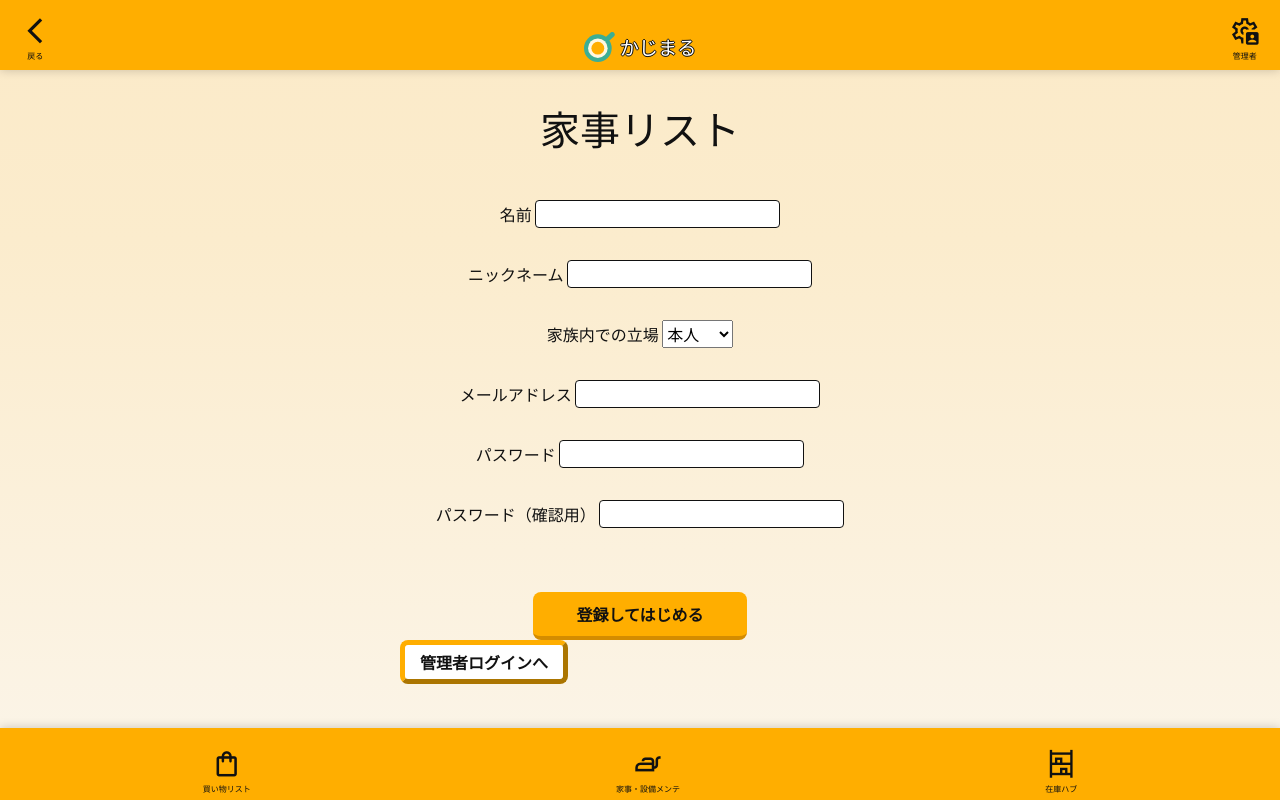
After one commit to autumn-Hackathon-2025-F-Team/kajimaru-app, a Django app: template src/templates/dashboard/task_list.html in a window 1280 px wide. The commit adds this page. Run offline with Django 5.2, Linux system fonts and the light colour scheme; the template is opened without the code that fills it: values that come from a table or form of the project are taken from there, others are empty.

```diff
--- /dev/null
+++ b/src/templates/dashboard/task_list.html
@@ -0,0 +1,33 @@
+{% extends 'base.html' %}
+{% load static %}
+
+{% block title %}ホーム{% endblock %}
+
+{% block css %}
+  <link rel="stylesheet" href="{% static 'css/components/button.css' %}">
+  <link rel="stylesheet" href="{% static 'css/components/form.css' %}">
+  <link rel="stylesheet" href="{% static 'css/components/top_nav.css' %}">
+  <link rel="stylesheet" href="{% static 'css/components/bottom_nav.css' %}">
+  <link rel="stylesheet" href="{% static 'css/dashboard/home.css' %}">
+ {% endblock %}
+
+{% block header %}
+{% include "components/top_nav.html" %}
+{% endblock %}
+
+{% block page_title %}家事リスト{% endblock %}
+{% block content %}
+<form method="post" class="owner_signup_form">{% csrf_token %}
+  {{ signup_form.as_p }}
+<button class="btn-primary" type="submit">登録してはじめる</button>
+</form>
+<div class="link_set">
+  <a href="{% url 'admin_login' %}" class="btn btn-secondary">管理者ログインへ</a>
+</div>
+{% endblock %}
+
+{% block footer %}
+{% include "components/bottom_nav.html" %}
+{% endblock %}
+{% block script %}
+{% endblock %}
--- a/src/templates/user/admin_gate.html
+++ b/src/templates/user/admin_gate.html
@@ -22,9 +22,9 @@
     {% csrf_token %}
     {{ form.as_p }}
     <button class="btn-primary" type="submit">入室する</button>
-    <p class="link_set">
+    <div class="link_set">
       <a href="{% url 'profiles_list' %}" class="btn btn-secondary">プロフィール一覧へ</a>
-    </p>
+    </div>
   </form>
 
   {% for m in messages %}
--- a/src/templates/user/admin_user.html
+++ b/src/templates/user/admin_user.html
@@ -32,11 +32,11 @@
     {% endfor %}
   </ul>
   <hr>
-  <p class="link_set">
+  <div class="link_set">
     <a href="{% url 'family_invite_create' %}" class="btn btn-primary" style="border-radius: 8px; font-size: 1rem; font-weight: bold; padding: 10px 20px;">
       招待コードを発行する
     </a>
-  </p>
+  </div>
   <div class="btn_space">
     <a href="{% url 'profiles_list' %}" class="btn btn-secondary">プロフィール一覧へ</a>
   </div>
--- a/src/templates/user/avatar_edit.html
+++ b/src/templates/user/avatar_edit.html
@@ -40,9 +40,9 @@
   </div>
 
   <button class="btn-primary" type="submit">更新する</button>
-  <p class="link_set">
+  <div class="link_set">
     <a href="{% url 'profiles_list' %}" class="btn btn-secondary">キャンセル</a>
-  </p>
+  </div>
 </form>
 
 {% for m in messages %}<p class="alert_message">{{ m }}</p>{% endfor %}
--- a/src/templates/user/code_input.html
+++ b/src/templates/user/code_input.html
@@ -22,9 +22,9 @@
     <input name="code8" inputmode="numeric" pattern="\d{8}" maxlength="8" required>
     <button class="btn-primary" type="submit">参加する</button>
   </form>
-  <p class="link_set">
+  <div class="link_set">
     <a href="{% url 'admin_login' %}" class="btn btn-secondary">管理者ログイン</a>
-  </p>
+  </div>
   {% for m in messages %}<p class="alert_message" style="color:red">{{ m }}</p>{% endfor %}
 {% endblock %}
 
--- a/src/templates/user/login.html
+++ b/src/templates/user/login.html
@@ -26,9 +26,9 @@
     {{ form.as_p }}
     <button class="btn-primary" type="submit">登録して入室する</button>
   </form>
-  <p class="link_set">
+  <div class="link_set">
     <a href="{% url 'profiles_list' %}" class="btn btn-secondary">プロフィールへ戻る</a>
-  </p>
+  </div>
   {% for m in messages %}<p class="alert_message" style="color:red">{{ m }}</p>{% endfor %}
 {% endblock %}
 
--- a/src/templates/user/member_delete_confirm.html
+++ b/src/templates/user/member_delete_confirm.html
@@ -21,9 +21,9 @@
 <form method="post">{% csrf_token %}
 <button class="btn-danger">削除する</button>
 </form>
-<p class="link_set">
+<div class="link_set">
     <a href="{% url 'admin_user' %}" class="btn btn-secondary">キャンセル</a>
-</p>
+</div>
 {% endblock %}
 
 {% block footer %}
--- a/src/templates/user/owner_login.html
+++ b/src/templates/user/owner_login.html
@@ -21,9 +21,9 @@
   {{ form.as_p }}
 <button class="btn-primary" type="submit">ログインする</button>
 </form>
-<p class="link_set">
+<div class="link_set">
   <a href="{% url 'signup' %}" class="btn btn-secondary">新規登録へ</a>
-</p>
+</div>
 {% for m in messages %}<p class="alert_message" style="color:red">{{ m }}</p>{% endfor %}
 {% endblock %}
 
--- a/src/templates/user/owner_signup.html
+++ b/src/templates/user/owner_signup.html
@@ -22,9 +22,9 @@
   {{ signup_form.as_p }}
 <button class="btn-primary" type="submit">登録してはじめる</button>
 </form>
-<p class="link_set">
+<div class="link_set">
   <a href="{% url 'admin_login' %}" class="btn btn-secondary">管理者ログインへ</a>
-</p>
+</div>
 {% for m in messages %}<p class="alert_message" style="color:red">{{ m }}</p>{% endfor %}
 {% endblock %}
 
--- a/src/templates/user/pin_reset.html
+++ b/src/templates/user/pin_reset.html
@@ -57,7 +57,7 @@
       </div>
 
       <button class="btn-primary" type="submit">リセットする</button>
-      <p class="link_set"><a href="{% url 'admin_user' %}">キャンセル</a></p>
+      <div class="link_set"><a href="{% url 'admin_user' %}">キャンセル</a></div>
       <p class="note">※ PINは数字4桁。端末のオートフィルは無効化しています。</p>
     </div>
   </form>
--- a/src/templates/user/profile_enter.html
+++ b/src/templates/user/profile_enter.html
@@ -25,9 +25,9 @@
     {{ form.as_p }}
     <button class="btn btn-primary" type="submit">ホームに入室する</button>
   </form>
-  <p class="link_set">
+  <div class="link_set">
     <a href="{% url 'profiles_list' %}" class="btn btn-secondary">プロフィールへ戻る</a>
-  </p>
+  </div>
   {% for m in messages %}<p class="alert_message" style="color:red">{{ m }}</p>{% endfor %}
 {% endblock %}
 
--- a/src/templates/user/profiles.html
+++ b/src/templates/user/profiles.html
@@ -23,7 +23,7 @@
     <button class="btn btn-primary" type="submit">入室する</button>
   </form>
   {% for m in messages %}<p class="alert_message" style="color:red">{{ m }}</p>{% endfor %}
-  <p><a href="{% url 'welcome' %}">戻る</a></p>
+  <div><a href="{% url 'welcome' %}">戻る</a></div>
 {% endblock %}
 
 {% block footer %}
```
Also changed, not shown: src/static/js/graph.js (+23 -14 lines), src/templates/dashboard/home.html (+31 -4 lines).
